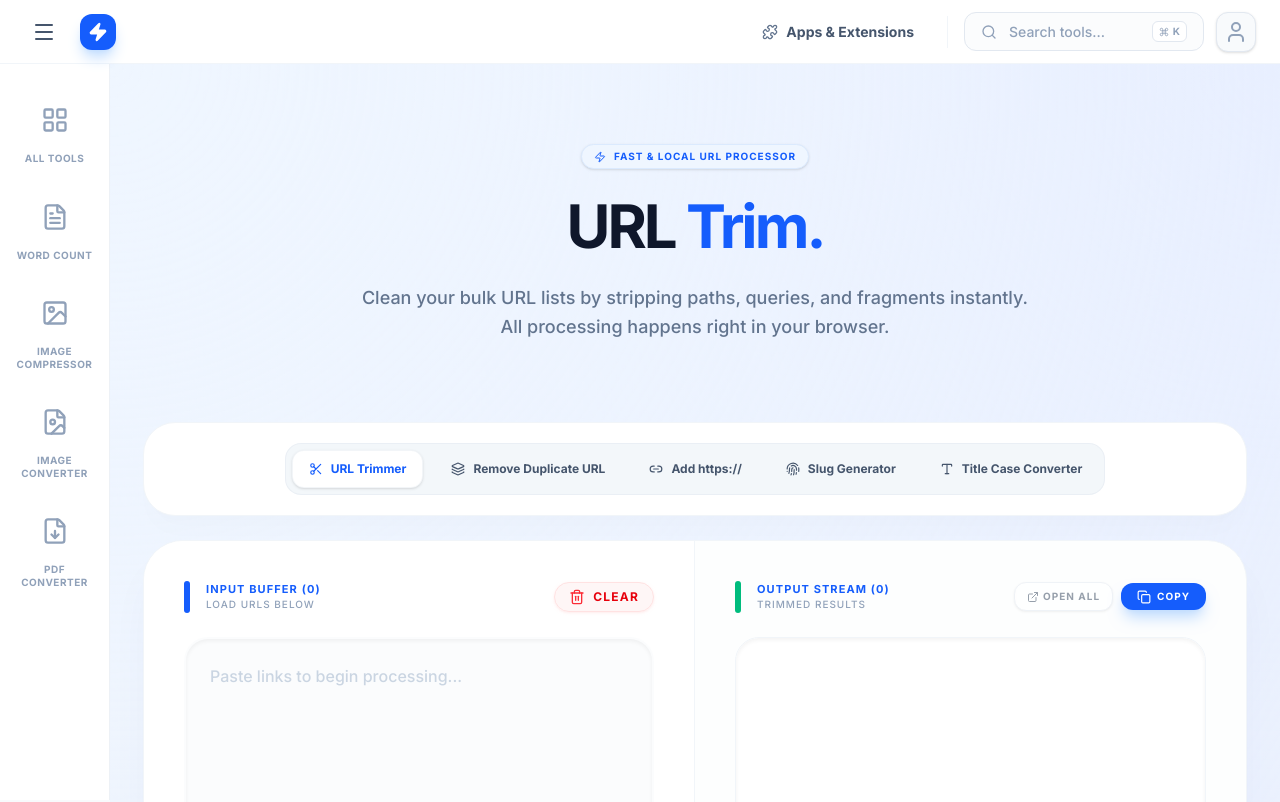
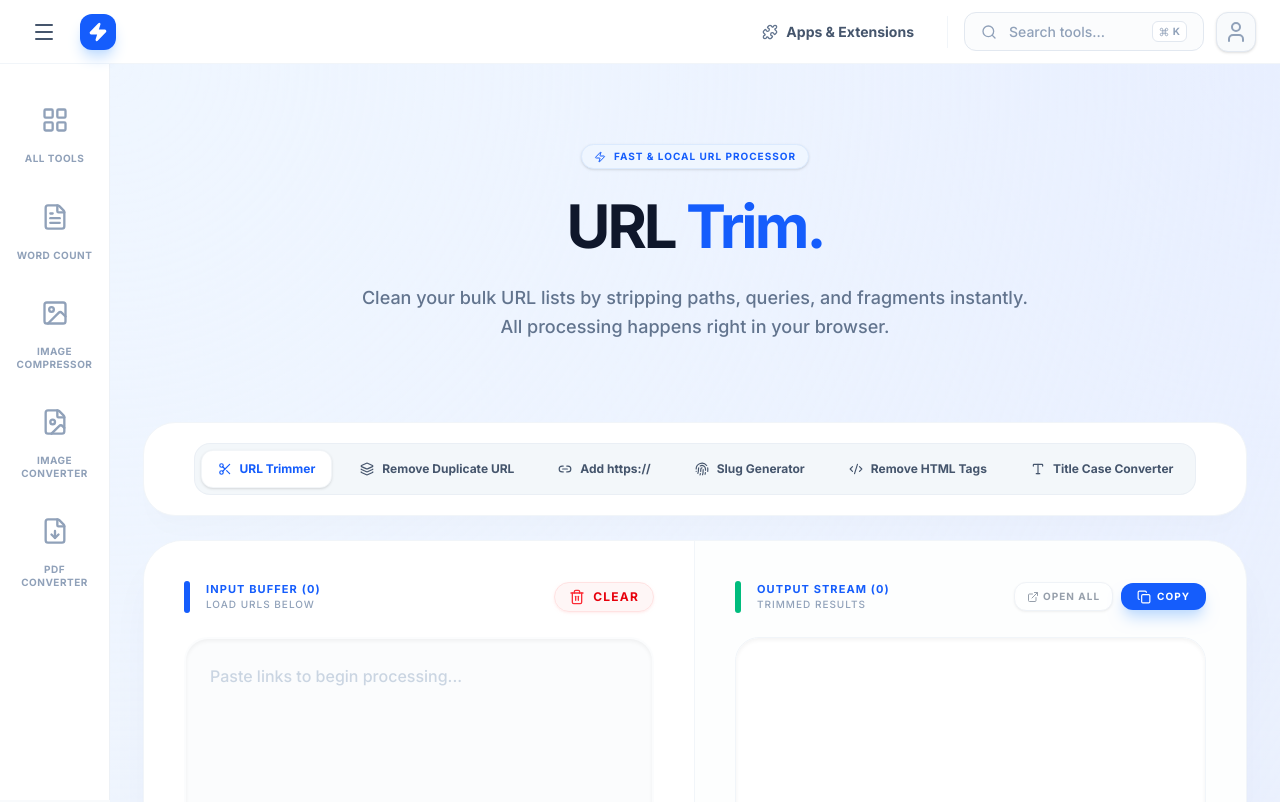
Before and after one commit to deepakvermasnv/URL-Trimer, a Next.js app: page / in a window 1280 px wide. Shown: the top 802 px of the page. Built offline with nearby package versions, Linux system fonts and the light colour scheme.

Commit message:
feat: add remove HTML tag utility
Introduce a new 'remove-html' mode to strip HTML tags from input strings and added the corresponding icon.

```diff
--- a/app/page.tsx
+++ b/app/page.tsx
@@ -3,7 +3,7 @@
 import React, { useState, useEffect, useRef } from 'react';
 import Link from 'next/link';
 import { motion, AnimatePresence } from 'motion/react';
-import { Link2, Copy, Check, Scissors, RotateCcw, Trash2, FileUp, Settings2, Loader2, ExternalLink, Star, Zap, Fingerprint, Type, Layers } from 'lucide-react';
+import { Link2, Copy, Check, Scissors, RotateCcw, Trash2, FileUp, Settings2, Loader2, ExternalLink, Star, Zap, Fingerprint, Type, Layers, Code2 } from 'lucide-react';
 import Footer from '@/components/Footer';
 import PageLayout from '@/components/PageLayout';
 import Hero from '@/components/Hero';
@@ -19,7 +19,7 @@ export default function URLTrimmer() {
   const [progress, setProgress] = useState(0);
   const [isDragging, setIsDragging] = useState(false);
   const [customExtensions, setCustomExtensions] = useState('.com, .net, .org, .io, .co, .in');
-  const [activeMode, setActiveMode] = useState<'trimmer' | 'slug' | 'title-case' | 'dedup' | 'add-https'>('trimmer');
+  const [activeMode, setActiveMode] = useState<'trimmer' | 'slug' | 'title-case' | 'dedup' | 'add-https' | 'remove-html'>('trimmer');
 
   useEffect(() => {
     let isCancelled = false;
@@ -130,6 +130,8 @@ export default function URLTrimmer() {
             } else {
               result = 'https://' + trimmedLine;
             }
+          } else if (activeMode === 'remove-html') {
+            result = trimmedLine.replace(/<[^>]*>/g, '').trim();
           }
 
           if (activeMode === 'dedup') {
@@ -308,6 +310,19 @@ export default function URLTrimmer() {
               </button>
 
               <button
+                onClick={() => setActiveMode('remove-html')}
+                className={cn(
+                  "px-4 py-2.5 rounded-xl text-xs font-bold transition-all duration-200 flex items-center justify-center gap-2 cursor-pointer",
+                  activeMode === 'remove-html'
+                    ? "bg-white text-blue-600 shadow-sm border border-slate-200/45"
+                    : "text-slate-600 hover:text-slate-850 hover:bg-white/40"
+                )}
+              >
+                <Code2 className="w-3.5 h-3.5 shrink-0" />
+                <span>Remove HTML Tags</span>
+              </button>
+
+              <button
                 onClick={() => setActiveMode('title-case')}
                 className={cn(
                   "px-4 py-2.5 rounded-xl text-xs font-bold transition-all duration-200 flex items-center justify-center gap-2 cursor-pointer",
@@ -347,6 +362,7 @@ export default function URLTrimmer() {
                             {activeMode === 'title-case' && `Text Buffer (${input.split('\n').filter(line => line.trim() !== '').length})`}
                             {activeMode === 'dedup' && `URL Buffer (${input.split('\n').filter(line => line.trim() !== '').length})`}
                             {activeMode === 'add-https' && `URL Buffer (${input.split('\n').filter(line => line.trim() !== '').length})`}
+                            {activeMode === 'remove-html' && `HTML Buffer (${input.split('\n').filter(line => line.trim() !== '').length})`}
                           </h3>
                           <p className="text-[10px] text-slate-400 font-medium uppercase tracking-widest">
                             {activeMode === 'trimmer' && 'Load URLs Below'}
@@ -354,6 +370,7 @@ export default function URLTrimmer() {
                             {activeMode === 'title-case' && 'Load Text Below'}
                             {activeMode === 'dedup' && 'Load URLs Below'}
                             {activeMode === 'add-https' && 'Load URLs Below'}
+                            {activeMode === 'remove-html' && 'Load HTML Below'}
                           </p>
                         </div>
                       </div>
@@ -389,6 +406,8 @@ export default function URLTrimmer() {
                             ? "Paste text or headlines to convert to Title Case (e.g. 'how to make a website')..."
                             : activeMode === 'add-https'
                             ? "Paste links to automatically prepend https://..."
+                            : activeMode === 'remove-html'
+                            ? "Paste HTML text to strip tags (e.g. '<p>Hello <b>World</b></p>')..."
                             : "Paste links to filter out duplicate URLs..."
                         }
                         value={input}
@@ -418,6 +437,7 @@ export default function URLTrimmer() {
                             {activeMode === 'title-case' && `Title Case Output (${output.split('\n').filter(line => line.trim() !== '').length})`}
                             {activeMode === 'dedup' && `Unique URLs (${output.split('\n').filter(line => line.trim() !== '').length})`}
                             {activeMode === 'add-https' && `HTTPS Output (${output.split('\n').filter(line => line.trim() !== '').length})`}
+                            {activeMode === 'remove-html' && `Plain Text Output (${output.split('\n').filter(line => line.trim() !== '').length})`}
                           </h3>
                           <p className="text-[10px] text-slate-400 font-medium uppercase tracking-widest">
                             {activeMode === 'trimmer' && 'Trimmed Results'}
@@ -425,6 +445,7 @@ export default function URLTrimmer() {
                             {activeMode === 'title-case' && 'Standardized Casing'}
                             {activeMode === 'dedup' && 'Deduplicated URLs'}
                             {activeMode === 'add-https' && 'Secured HTTPS URLs'}
+                            {activeMode === 'remove-html' && 'Clean Plain Text'}
                           </p>
                         </div>
                       </div>
@@ -525,6 +546,13 @@ export default function URLTrimmer() {
                               <Link2 className="w-10 h-10 text-slate-300 mb-3" />
                               <p className="text-slate-400 text-xs font-bold uppercase tracking-widest mb-1">Awaiting URL Stream</p>
                               <p className="text-slate-400 text-[10px] max-w-[200px]">Paste single or multiple URLs on the left side to automatically prepend https:// format.</p>
+                            </>
+                          )}
+                          {activeMode === 'remove-html' && (
+                            <>
+                              <Code2 className="w-10 h-10 text-slate-300 mb-3" />
+                              <p className="text-slate-400 text-xs font-bold uppercase tracking-widest mb-1">Awaiting HTML Stream</p>
+                              <p className="text-slate-400 text-[10px] max-w-[200px]">Paste HTML-formatted text on the left to automatically strip all tags offline.</p>
                             </>
                           )}
                         </div>
```
